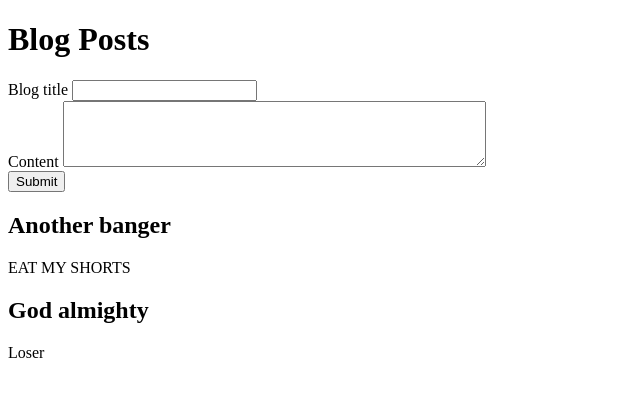
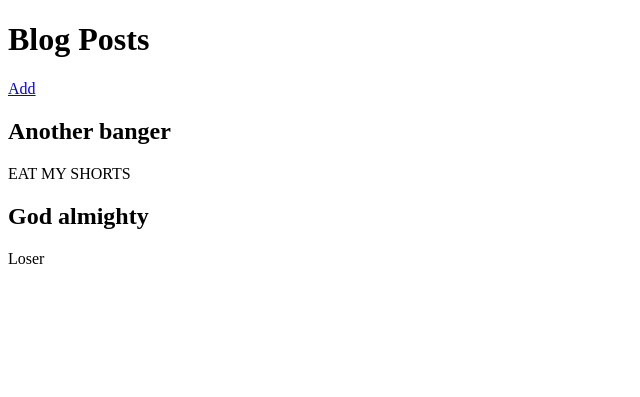
Before and after one commit to AkBo24/learning, a Django app: template django/blog/myblog/blog/templates/post_list.html in a window 1280 px wide. Shown: the top 397 px of the page, without its empty margins (0-640 px from the left). Run offline with Django 5.2, Linux system fonts and the light colour scheme; the template is opened without the code that fills it: values that come from a table or form of the project are taken from there, others are empty; data comes from the database, SQL or seed files in the repository; both versions use the stored data as it was after the commit.

Commit message:
create template view

```diff
--- a/django/blog/myblog/blog/templates/post_list.html
+++ b/django/blog/myblog/blog/templates/post_list.html
@@ -7,16 +7,7 @@
     </head>
     <body>
         <h1>Blog Posts</h1>
-
-        <form>
-            <label for="blog_title">Blog title</label>
-            <input type="text" id="blog_title" name="blog_title" />
-            <br />
-            <label for="blog_body">Content</label>
-            <textarea id="blog_body" name="blog_body" rows="4" cols="50"> </textarea>
-            <br />
-            <button type="submit">Submit</button>
-        </form>
+        <a href="http://127.0.0.1:8000/post/new">Add</a>
 
         {% if posts %} {% for post in posts%}
         <div>
--- a/django/blog/myblog/blog/urls.py
+++ b/django/blog/myblog/blog/urls.py
@@ -2,5 +2,6 @@ from django.urls import path
 from . import views
 
 urlpatterns = [
-    path('', views.post_list, name='post_list')
+    path('', views.post_list, name='post_list'),
+    path('post/new', views.post_create, name='post_create')
 ]
--- a/django/blog/myblog/blog/views.py
+++ b/django/blog/myblog/blog/views.py
@@ -5,9 +5,6 @@ from .forms import PostForm
 # Create your views here.
 def post_list(request):
     posts = Post.objects.all()
-    posts = [
-        {'title': 'My first blog', 'body': 'Bite my shiny metal ass!'}
-    ]
     return render(request, 'post_list.html', {'posts': posts})
 
 def post_create(request):
@@ -18,4 +15,4 @@ def post_create(request):
             return redirect('post_list')
     else:
         form = PostForm()
-    return render(request, 'blog/post_edit.html', {'form': form})
+    return render(request, 'post_edit.html', {'form': form})
```
Also changed, not shown: django/blog/myblog/blog/forms.py (added, +7 -0 lines), django/blog/myblog/blog/templates/post_edit.html (added, +13 -0 lines), django/blog/myblog/db.sqlite3.
